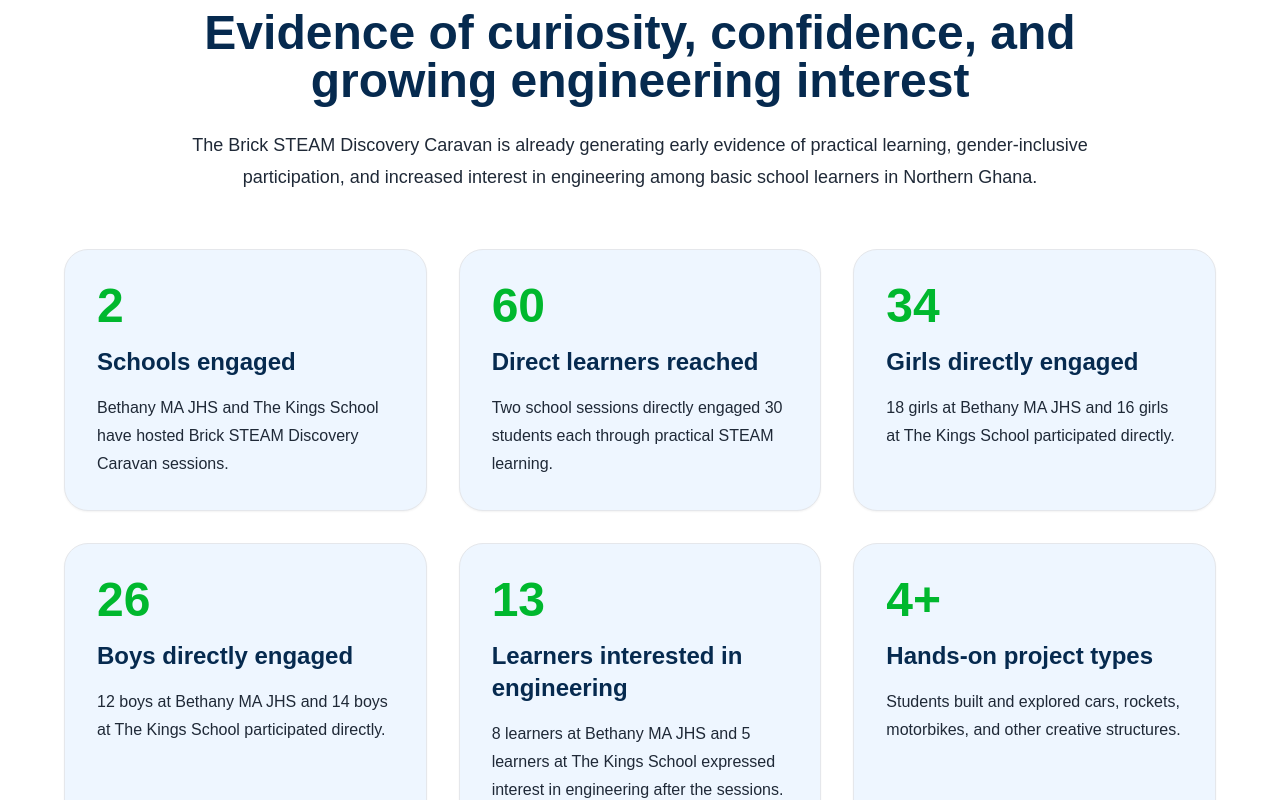
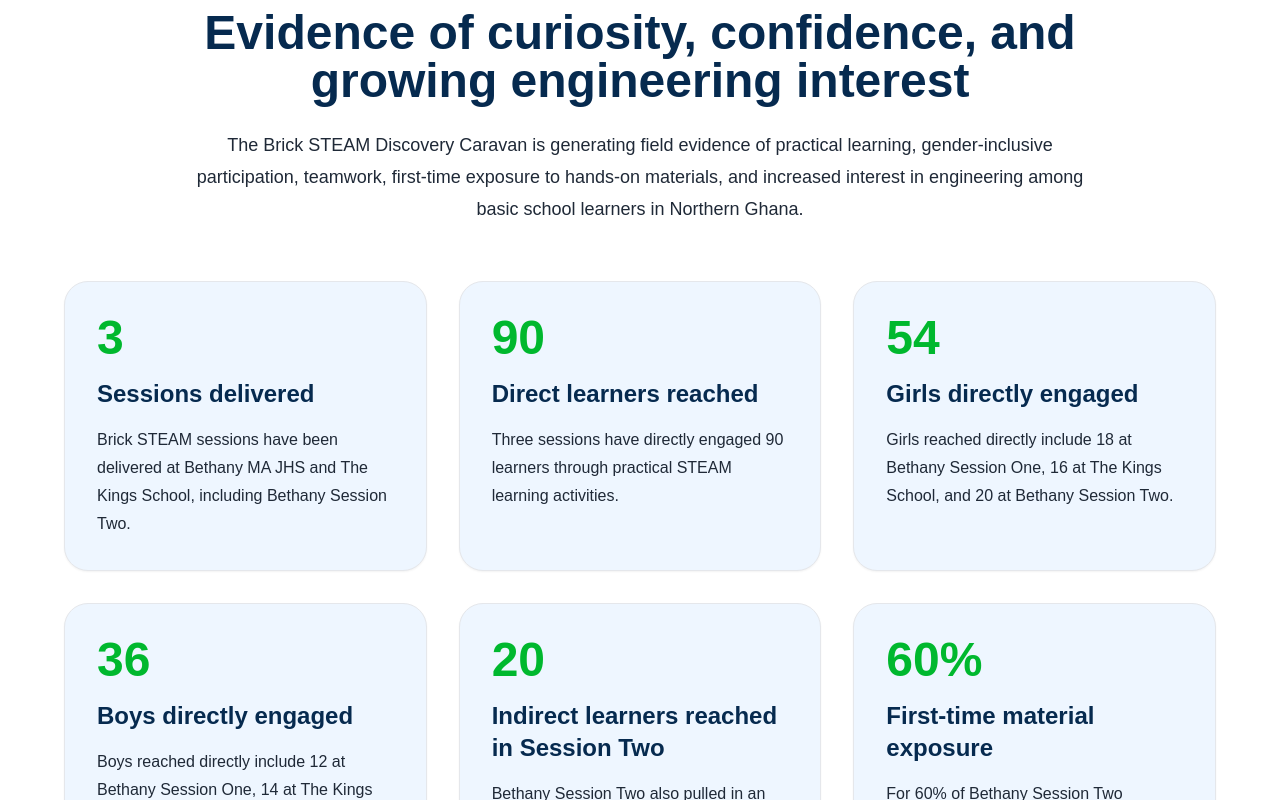
Before and after one commit to rashidasp28/isir-ghana-website, a Next.js app: page /programs/brick-steam-discovery-caravan in a window 1280 px wide. Shown: the part 2440-3240 px from the top of the page. Built offline with nearby package versions, Linux system fonts and the light colour scheme.

Commit message:
Update Brick STEAM impact data after Bethany session two

```diff
--- a/app/programs/brick-steam-discovery-caravan/page.tsx
+++ b/app/programs/brick-steam-discovery-caravan/page.tsx
@@ -23,7 +23,7 @@ const learningModel = [
   {
     title: 'Robotics and design exposure',
     description:
-      'The sessions introduce learners to early engineering and robotics concepts in a simple, accessible, and playful way.',
+      'The sessions introduce learners to early engineering and design concepts in a simple, accessible, and playful way.',
   },
   {
     title: 'Low-resource learning model',
@@ -39,34 +39,34 @@ const learningModel = [
 
 const impactSnapshot = [
   {
-    value: '2',
-    label: 'Schools engaged',
-    description: 'Bethany MA JHS and The Kings School have hosted Brick STEAM Discovery Caravan sessions.',
+    value: '3',
+    label: 'Sessions delivered',
+    description: 'Brick STEAM sessions have been delivered at Bethany MA JHS and The Kings School, including Bethany Session Two.',
   },
   {
-    value: '60',
+    value: '90',
     label: 'Direct learners reached',
-    description: 'Two school sessions directly engaged 30 students each through practical STEAM learning.',
+    description: 'Three sessions have directly engaged 90 learners through practical STEAM learning activities.',
   },
   {
-    value: '34',
+    value: '54',
     label: 'Girls directly engaged',
-    description: '18 girls at Bethany MA JHS and 16 girls at The Kings School participated directly.',
+    description: 'Girls reached directly include 18 at Bethany Session One, 16 at The Kings School, and 20 at Bethany Session Two.',
   },
   {
-    value: '26',
+    value: '36',
     label: 'Boys directly engaged',
-    description: '12 boys at Bethany MA JHS and 14 boys at The Kings School participated directly.',
+    description: 'Boys reached directly include 12 at Bethany Session One, 14 at The Kings School, and 10 at Bethany Session Two.',
   },
   {
-    value: '13',
-    label: 'Learners interested in engineering',
-    description: '8 learners at Bethany MA JHS and 5 learners at The Kings School expressed interest in engineering after the sessions.',
+    value: '20',
+    label: 'Indirect learners reached in Session Two',
+    description: 'Bethany Session Two also pulled in an additional 20 students indirectly before the end of the day.',
   },
   {
-    value: '4+',
-    label: 'Hands-on project types',
-    description: 'Students built and explored cars, rockets, motorbikes, and other creative structures.',
+    value: '60%',
+    label: 'First-time material exposure',
+    description: 'For 60% of Bethany Session Two participants, this was their first time working with this kind of hands-on building material.',
   },
 ]
 
@@ -84,8 +84,8 @@ const galleryImages = [
     caption: 'Group-based learning moments that strengthen teamwork, confidence, and creativity.',
   },
   {
-    src: '/images/news/brick-steam-bethany-brick-selection.png',
-    caption: 'Brick selection and design exploration during the Bethany MA JHS launch session.',
+    src: '/images/news/bethany-brick-steam-second-session.jpg',
+    caption: 'Bethany MA JHS Session Two expanded hands-on STEAM learning through teamwork, design, and model building.',
   },
 ]
 
@@ -130,16 +130,16 @@ const educationPartners = [
       'The Brick STEAM Discovery Caravan is positioned to complement Ghana’s education priorities by expanding practical, hands-on STEAM learning opportunities for learners in underserved schools.',
   },
   {
-    title: 'Bethany MA JHS, Tamale',
-    role: 'Launch school and first implementation site',
+    title: 'GEM-Ghana',
+    role: 'Implementation partner',
     description:
-      'Bethany MA JHS hosted the first Brick STEAM Discovery Caravan session, directly engaging 30 learners and providing early evidence of student curiosity and engineering interest.',
+      'GEM-Ghana supports session implementation and community-centered collaboration, including the second Brick STEAM session at Bethany MA JHS.',
   },
   {
-    title: 'The Kings School, Kumbungu',
-    role: 'Second implementation site and expansion point',
+    title: 'Bethany MA JHS and The Kings School',
+    role: 'Implementation sites',
     description:
-      'The Kings School hosted the second session, strengthening the Caravan’s field evidence and supporting the expansion of practical STEAM learning beyond Tamale.',
+      'Bethany MA JHS and The Kings School have hosted Brick STEAM sessions, helping build early field evidence for practical STEAM education in Northern Ghana.',
   },
 ]
 
@@ -158,7 +158,7 @@ const resources = [
   },
   {
     title: 'Impact Brief',
-    description: 'A summary of schools reached, learners engaged, gender participation, early outcomes, and field learning.',
+    description: 'A summary of schools reached, learners engaged, gender participation, first-time exposure, and field learning.',
     href: '#impact',
     cta: 'View Impact Snapshot',
   },
@@ -222,7 +222,7 @@ export default function BrickSteamProgramPage() {
           <div className="text-center max-w-4xl mx-auto mb-14">
             <p className="text-primaryGreen font-semibold uppercase tracking-wide mb-4">Early Impact From the Field</p>
             <h2 className="text-4xl md:text-5xl font-bold text-darkNavy leading-tight mb-6">Evidence of curiosity, confidence, and growing engineering interest</h2>
-            <p className="text-lg text-charcoal leading-8">The Brick STEAM Discovery Caravan is already generating early evidence of practical learning, gender-inclusive participation, and increased interest in engineering among basic school learners in Northern Ghana.</p>
+            <p className="text-lg text-charcoal leading-8">The Brick STEAM Discovery Caravan is generating field evidence of practical learning, gender-inclusive participation, teamwork, first-time exposure to hands-on materials, and increased interest in engineering among basic school learners in Northern Ghana.</p>
           </div>
           <div className="grid sm:grid-cols-2 lg:grid-cols-3 gap-8">
             {impactSnapshot.map((metric) => (
@@ -259,7 +259,7 @@ export default function BrickSteamProgramPage() {
           <div className="text-center max-w-4xl mx-auto mb-14">
             <p className="text-primaryGreen font-semibold uppercase tracking-wide mb-4">Education Partnership and Implementation Sites</p>
             <h2 className="text-4xl md:text-5xl font-bold text-darkNavy leading-tight mb-6">Working through Ghana’s education ecosystem</h2>
-            <p className="text-lg text-charcoal leading-8">ISIR Ghana works through education stakeholders, school leadership, volunteers, and community actors to deliver structured learning experiences that build curiosity, confidence, creativity, and early innovation capacity.</p>
+            <p className="text-lg text-charcoal leading-8">ISIR Ghana works through education stakeholders, school leadership, partners, volunteers, and community actors to deliver structured learning experiences that build curiosity, confidence, creativity, and early innovation capacity.</p>
           </div>
           <div className="grid md:grid-cols-3 gap-8">
             {educationPartners.map((partner) => (
```
